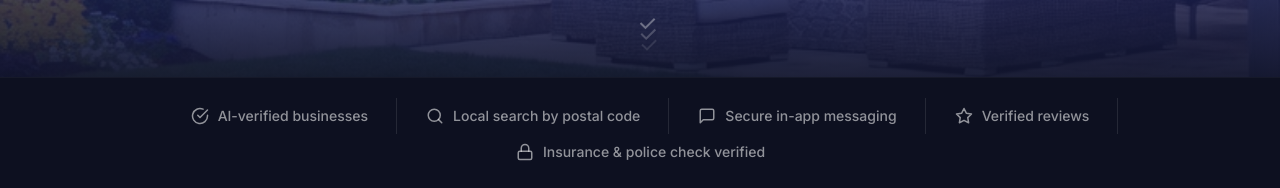
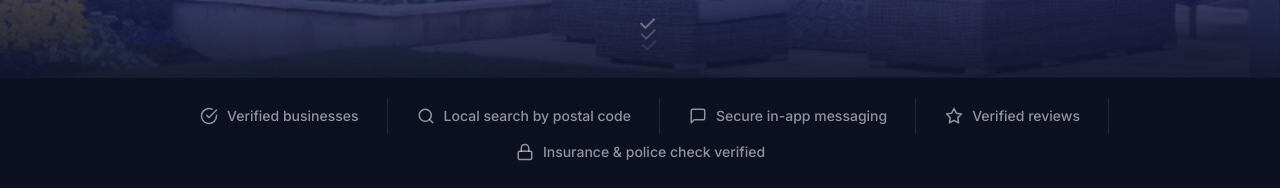
Before and after one commit to MEDEVIL0101/tradehire-landing, a plain HTML site: page index.html in a window 1280 px wide. Shown: the part 826-1014 px from the top of the page. Drawn offline with nearby package versions, Linux system fonts and the light colour scheme.

Commit message:
Trust bar: AI-verified -> Verified businesses

```diff
--- a/index.html
+++ b/index.html
@@ -1082,7 +1082,7 @@
     <div class="trust-icon">
       <svg viewBox="0 0 24 24" fill="none" stroke="currentColor" stroke-width="2" stroke-linecap="round" stroke-linejoin="round"><path d="M22 11.08V12a10 10 0 1 1-5.93-9.14"/><polyline points="22 4 12 14.01 9 11.01"/></svg>
     </div>
-    AI-verified businesses
+    Verified businesses
   </div>
   <div class="trust-item">
     <div class="trust-icon">
```
